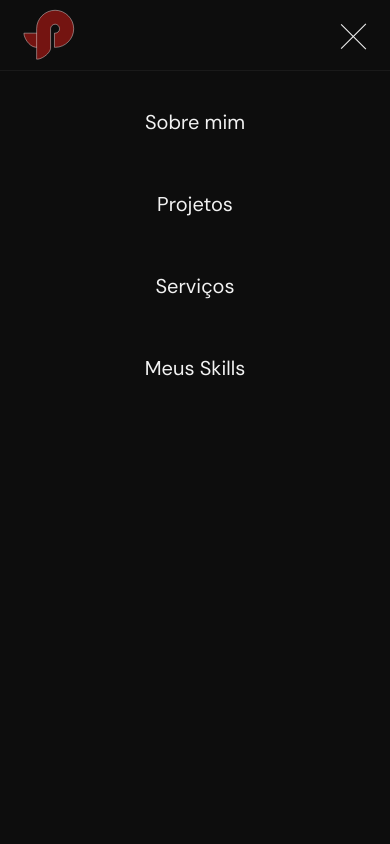
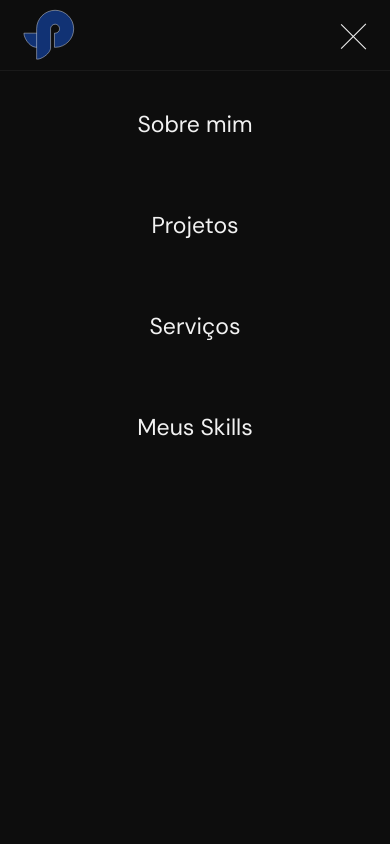
Before and after one commit to victorparanhosdev/portfolio, a website: page index.html in a window 390 px wide. Both pictures are taken after a click on the element 353 px from the left and 35 px from the top of the page. Shown: the top 844 px of the page. Drawn offline with Linux system fonts and the light colour scheme; some icons are missing.

Commit message:
Update estilos.css

```diff
--- a/estilos.css
+++ b/estilos.css
@@ -6,7 +6,7 @@
 }
 
 :root {
-  --var-color: 2;
+  --var-color: 220;
   font-size: 62.5%;
   --white-color: hsl(0, 0%, 95%);
   --gray-color: hsl(0, 0%, 50%);
@@ -626,9 +626,33 @@ footer p {
     border-bottom: 0.1rem solid var(--gray-200-color);
     padding-inline: 1rem;
   }
+  ul.btn-menus li a{
+    transition-property: opacity, transform;
+    transition-duration: 200ms;
+    opacity: 0;
+    transform: translateX(-40rem);
+  }
+
+  .box-menu.active ul.btn-menus li:nth-child(1) a{
+    transition-delay: 200ms;
+  }
+  .box-menu.active ul.btn-menus li:nth-child(2) a{
+    transition-delay: 300ms;
+  }
+  .box-menu.active ul.btn-menus li:nth-child(3) a{
+    transition-delay: 400ms;
+  }
+  .box-menu.active ul.btn-menus li:nth-child(4) a{
+    transition-delay: 500ms;
+  }
+
+  .box-menu.active ul.btn-menus li a{
+    opacity: 1;
+    transform: translateX(0rem);
+  }
 
   ul.btn-menus li a {
-    font-size: 2rem;
+    font-size: 2.3rem;
   }
 
   .box-menu.active .icon-menu-mobile .line-one {
@@ -667,7 +691,7 @@ footer p {
   ul.btn-menus {
     display: grid;
     place-content: center;
-    gap: 2rem;
+    gap: 3.5rem;
     margin: 2rem auto;
   }
 
@@ -718,11 +742,7 @@ footer p {
   }
 
   section:has(div.box-model-1) {
-    background: radial-gradient(
-      circle at top,
-      var(--dark-color) 87%,
-      var(--root-color-hover) 174%
-    );
+    background: radial-gradient( circle at top, var(--dark-color) 82%, var(--root-color-hover) 174% );
     min-height: 100vh;
     display: grid;
     place-content: center;
@@ -747,11 +767,7 @@ footer p {
   }
 
   section:has(div.box-model-2) {
-    background: radial-gradient(
-      circle at bottom,
-      var(--dark-color) 87%,
-      var(--root-color-hover) 174%
-    );
+    background: radial-gradient( circle at bottom, var(--dark-color) 83%, var(--root-color-hover) 174% )
   }
 
   .aside-wrapper-2 > h2,
```
